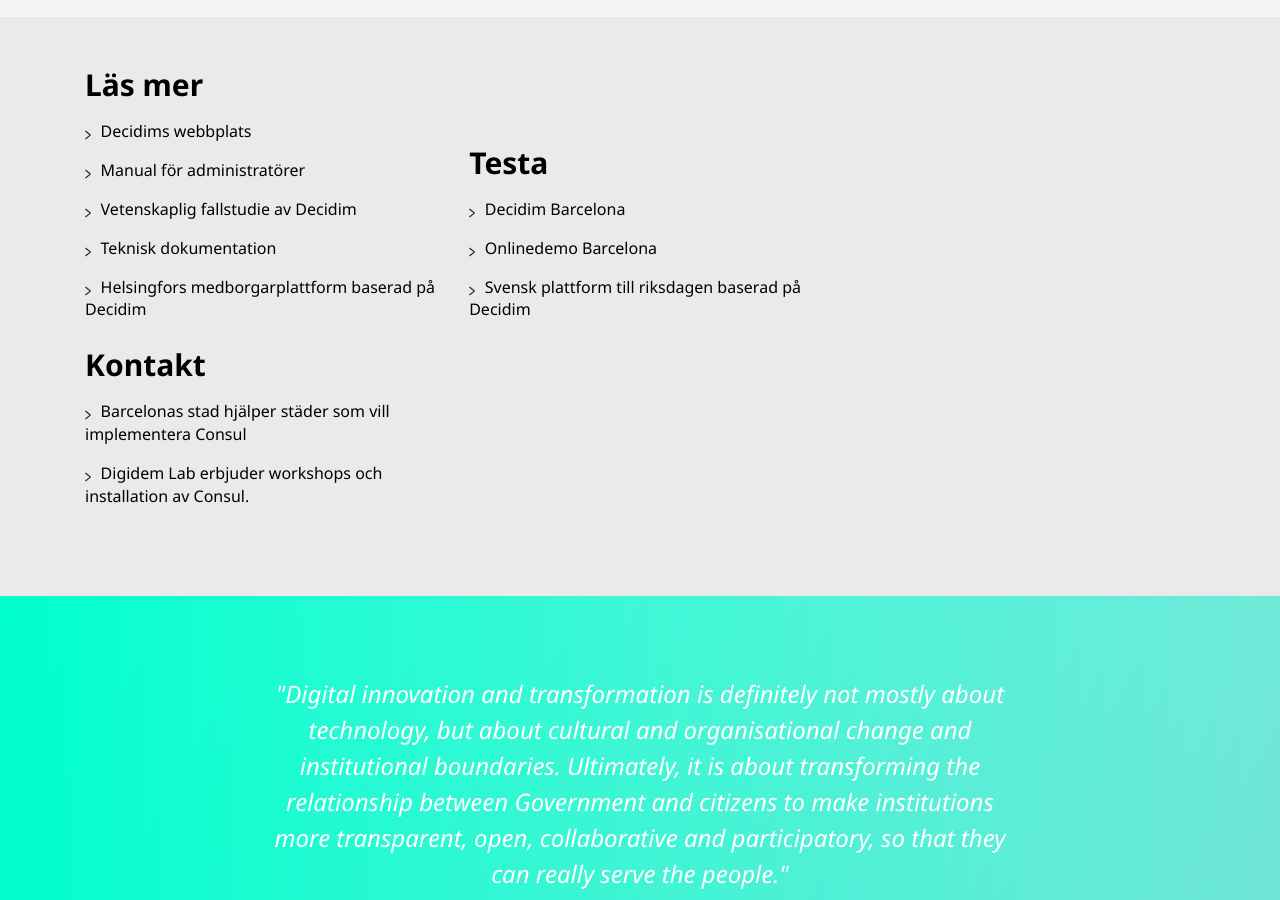
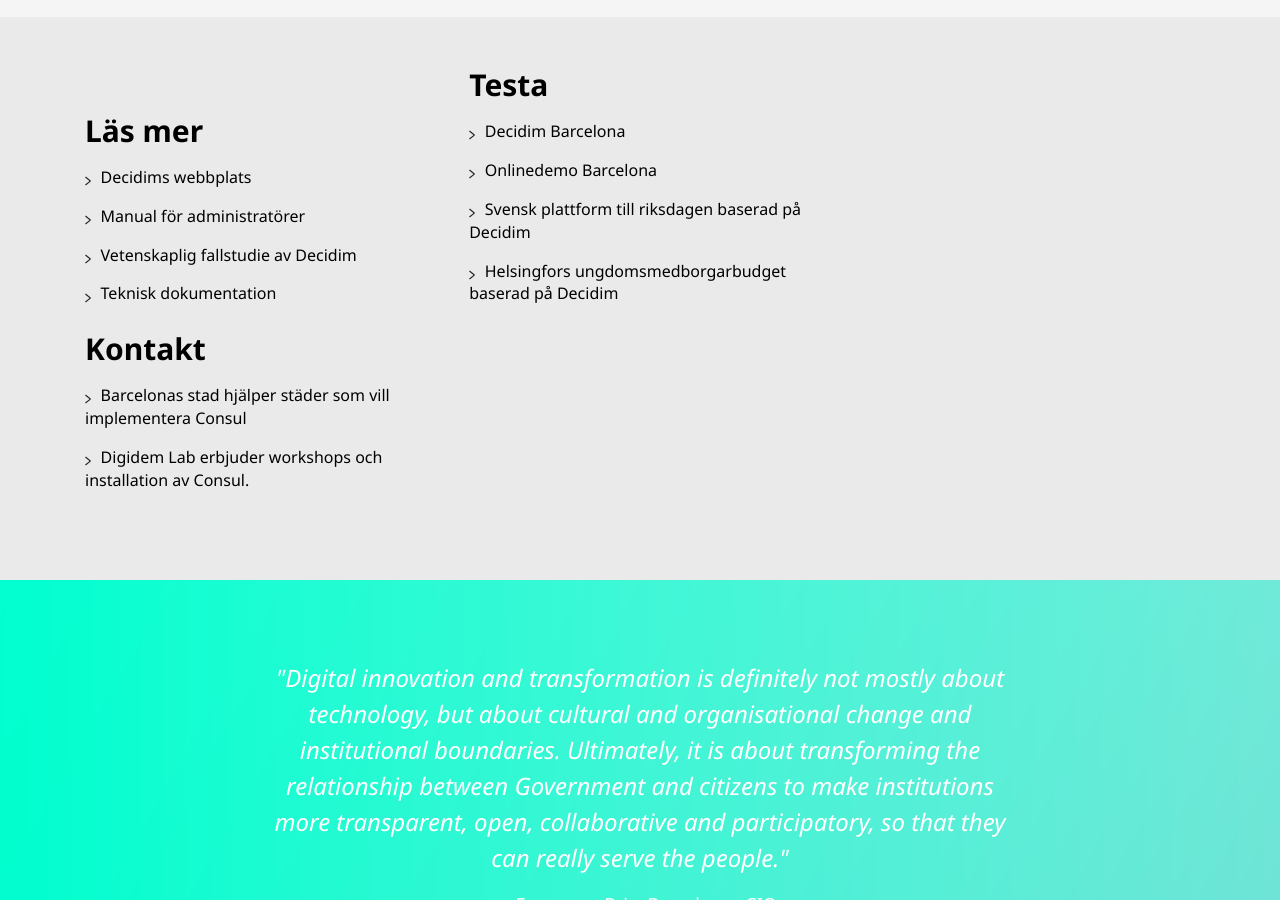
Before and after one commit to digidemlab/demokratiskastader, a Jekyll site: the page built from _posts/2017-10-10-decidim.md, in a window 1280 px wide and 900 px high, scrolled down 2299 px. Built offline with Jekyll 4.4.1, drawn with Linux system fonts in a browser that asks for light colours.

Commit message:
Updated Decidim

```diff
--- a/_posts/2017-10-10-decidim.md
+++ b/_posts/2017-10-10-decidim.md
@@ -18,8 +18,6 @@
     url: https://arxiv.org/pdf/1707.06526.pdf
   - title: Teknisk dokumentation
     url: https://decidim.org/pdf/features-roadmap-en.pdf
-  - title: Helsingfors medborgarplattform baserad på Decidim
-    url: https://osallistu.hel.fi/?locale=en
 - headline: Testa
   links:
   - title: Decidim Barcelona
@@ -28,12 +26,14 @@
     url: https://decidim.org/demo/
   - title: Svensk plattform till riksdagen baserad på Decidim
     url: http://www.dinriksdag.se/
+  - title: Helsingfors ungdomsmedborgarbudget baserad på Decidim
+    url: https://osallistu.hel.fi/?locale=en
 - headline: Kontakt
   links:
   - title: Barcelonas stad hjälper städer som vill implementera Consul
     url: https://decidim.org/community/
   - title: Digidem Lab erbjuder workshops och installation av Consul.
-    url:
+    url: http://digidemlab.org/contact/
 quote: Digital innovation and transformation is definitely not mostly about technology,
   but about cultural and organisational change and institutional boundaries. Ultimately,
   it is about transforming the relationship between Government and citizens to make
```
